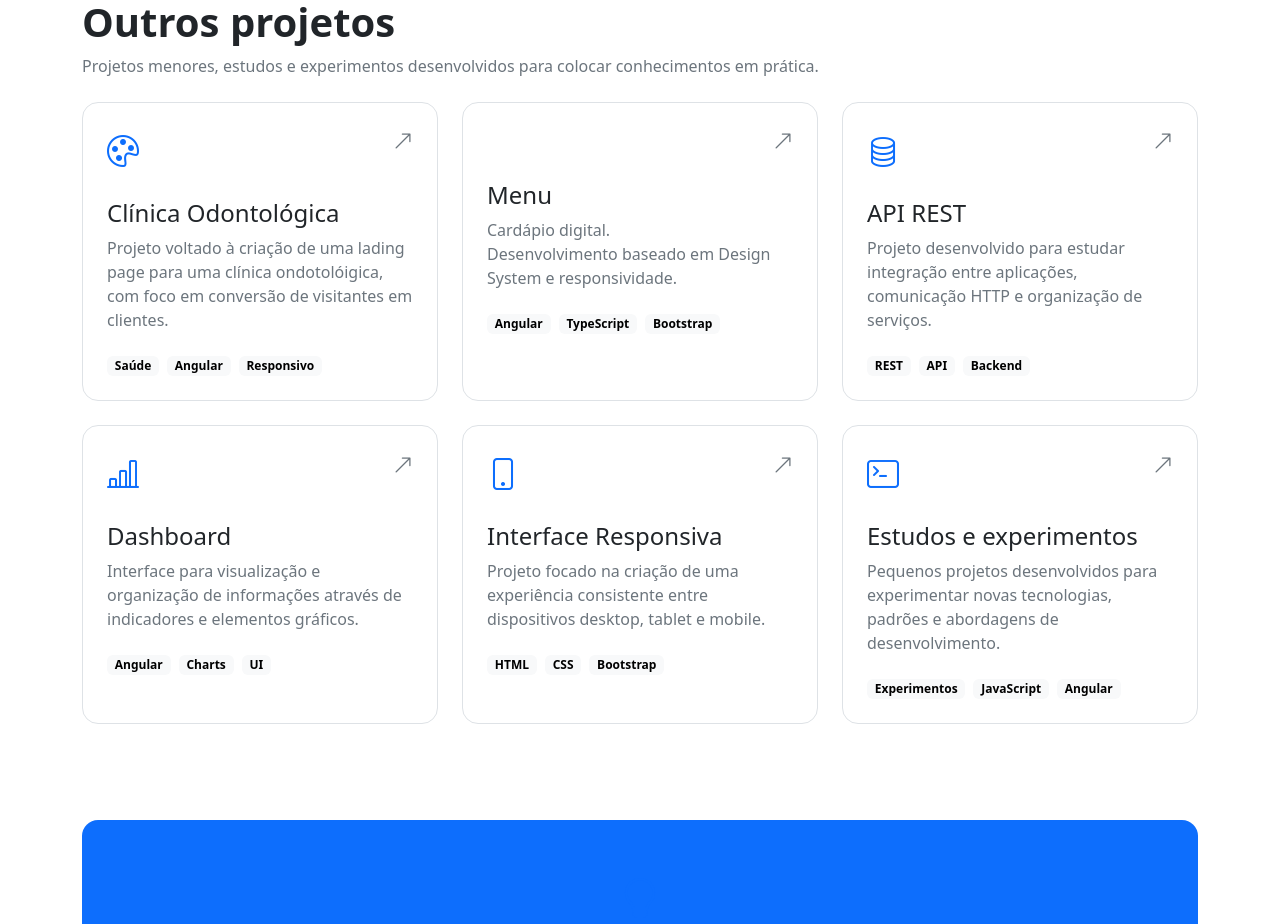
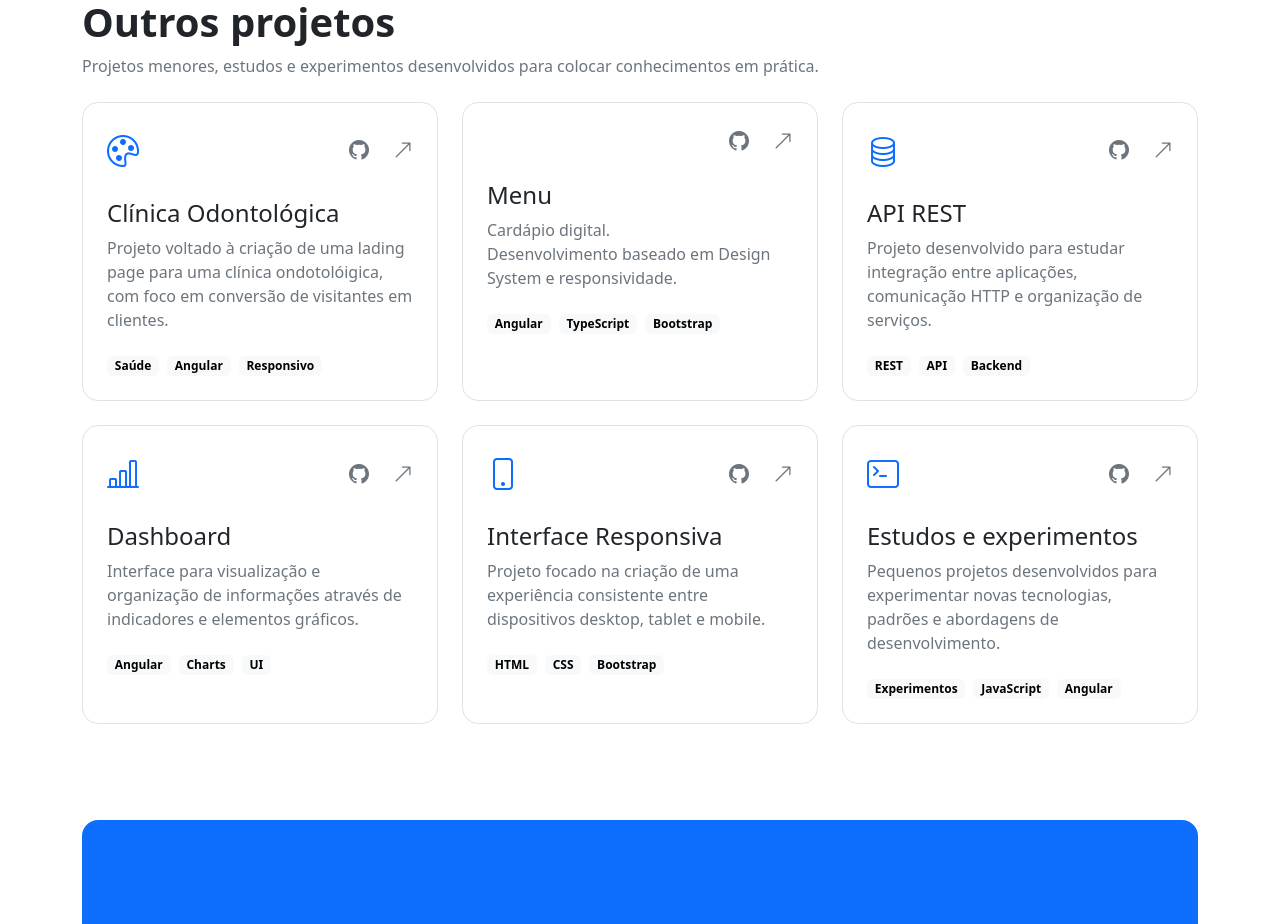
Before and after one commit to ronaldosabino/professional-portfolio, an Angular app: page /projects in a window 1280 px wide. Shown: the part 1800-2724 px from the top of the page. Built offline with nearby package versions, Linux system fonts and the light colour scheme.

Commit message:
feat: enhance project links with GitHub icons for better visibility and access

```diff
--- a/src/app/features/projects/projects.html
+++ b/src/app/features/projects/projects.html
@@ -402,13 +402,19 @@
 
             <article class="border rounded-4 p-4 h-100">
 
-                <div class="d-flex justify-content-between">
+                <div class="d-flex justify-content-between align-items-center">
 
                     <i class="bi bi-palette fs-2 text-primary"></i>
+
+                    <div class="d-flex gap-4">
+                        <a href="https://www.github.com/ronaldosabino/dental-clinic" target="_blank" rel="noopener noreferrer" class="text-secondary" [attr.aria-label]="projectsPage.otherProjects.dentalClinic.openProject">
+                            <i class="bi bi-github fs-5"></i>
+                        </a>
 
                         <a href="https://www.figma.com/proto/X2EoV309FwtS6h7yPNni8Z/CARD%C3%81PIO-DIGITAL?node-id=13-267&t=knp6glFnt2fdl0At-0&scaling=scale-down&content-scaling=fixed&page-id=0%3A1" target="_blank" rel="noopener noreferrer" class="text-secondary" [attr.aria-label]="projectsPage.otherProjects.dentalClinic.openProject">
                             <i class="bi bi-arrow-up-right fs-5"></i>
                         </a>
+                    </div>
 
                 </div>
 
@@ -452,13 +458,19 @@
 
             <article class="border rounded-4 p-4 h-100">
 
-                <div class="d-flex justify-content-between">
+                <div class="d-flex justify-content-between align-items-center">
 
                     <i class="bi bi-fork-knife fs-2 text-primary"></i>
+
+                    <div class="d-flex gap-4">
+                        <a href="https://github.com/ronaldosabino/menu" target="_blank" rel="noopener noreferrer" class="text-secondary" [attr.aria-label]="projectsPage.otherProjects.menu.openProject">
+                            <i class="bi bi-github fs-5"></i>
+                        </a>
 
                         <a href="https://menuronaldo.netlify.app" target="_blank" rel="noopener noreferrer" class="text-secondary" [attr.aria-label]="projectsPage.otherProjects.menu.openProject">
                             <i class="bi bi-arrow-up-right fs-5"></i>
                         </a>
+                    </div>
 
                 </div>
 
@@ -503,13 +515,19 @@
 
             <article class="border rounded-4 p-4 h-100">
 
-                <div class="d-flex justify-content-between">
+                <div class="d-flex justify-content-between align-items-center">
 
                     <i class="bi bi-database fs-2 text-primary"></i>
+
+                    <div class="d-flex gap-4">
+                        <a href="https://www.github.com/ronaldosabino" target="_blank" rel="noopener noreferrer" class="text-secondary" [attr.aria-label]="projectsPage.otherProjects.restApi.openProject">
+                            <i class="bi bi-github fs-5"></i>
+                        </a>
 
                         <a href="#" target="_blank" rel="noopener noreferrer" class="text-secondary" [attr.aria-label]="projectsPage.otherProjects.restApi.openProject">
                             <i class="bi bi-arrow-up-right fs-5"></i>
                         </a>
+                    </div>
 
                 </div>
 
@@ -553,13 +571,19 @@
 
             <article class="border rounded-4 p-4 h-100">
 
-                <div class="d-flex justify-content-between">
+                <div class="d-flex justify-content-between align-items-center">
 
                     <i class="bi bi-bar-chart-line fs-2 text-primary"></i>
+
+                    <div class="d-flex gap-4">
+                        <a href="https://www.github.com/ronaldosabino" target="_blank" rel="noopener noreferrer" class="text-secondary" [attr.aria-label]="projectsPage.otherProjects.dashboard.openProject">
+                            <i class="bi bi-github fs-5"></i>
+                        </a>
 
                         <a href="#" target="_blank" rel="noopener noreferrer" class="text-secondary" [attr.aria-label]="projectsPage.otherProjects.dashboard.openProject">
                             <i class="bi bi-arrow-up-right fs-5"></i>
                         </a>
+                    </div>
 
                 </div>
 
@@ -604,13 +628,20 @@
 
             <article class="border rounded-4 p-4 h-100">
 
-                <div class="d-flex justify-content-between">
+                <div class="d-flex justify-content-between align-items-center">
 
                     <i class="bi bi-phone fs-2 text-primary"></i>
+
+                    <div class="d-flex gap-4">
+                        <a href="https://www.github.com/ronaldosabino" target="_blank" rel="noopener noreferrer" class="text-secondary" [attr.aria-label]="projectsPage.otherProjects.responsiveInterface.openProject">
+                            <i class="bi bi-github fs-5"></i>
+                        </a>
 
                         <a href="#" target="_blank" rel="noopener noreferrer" class="text-secondary" [attr.aria-label]="projectsPage.otherProjects.responsiveInterface.openProject">
                             <i class="bi bi-arrow-up-right fs-5"></i>
                         </a>
+
+                    </div>
 
                 </div>
 
@@ -655,13 +686,20 @@
 
             <article class="border rounded-4 p-4 h-100">
 
-                <div class="d-flex justify-content-between">
+                <div class="d-flex justify-content-between align-items-center">
 
                     <i class="bi bi-terminal fs-2 text-primary"></i>
+
+                    <div class="d-flex gap-4">
+                        <a href="https://www.github.com/ronaldosabino" target="_blank" rel="noopener noreferrer" class="text-secondary" [attr.aria-label]="projectsPage.otherProjects.studies.openProject">
+                            <i class="bi bi-github fs-5"></i>
+                        </a>
 
                         <a href="#" target="_blank" rel="noopener noreferrer" class="text-secondary" [attr.aria-label]="projectsPage.otherProjects.studies.openProject">
                             <i class="bi bi-arrow-up-right fs-5"></i>
                         </a>
+
+                    </div>
 
                 </div>
 
```
Lines whose indentation alone changed are shown as unchanged.
